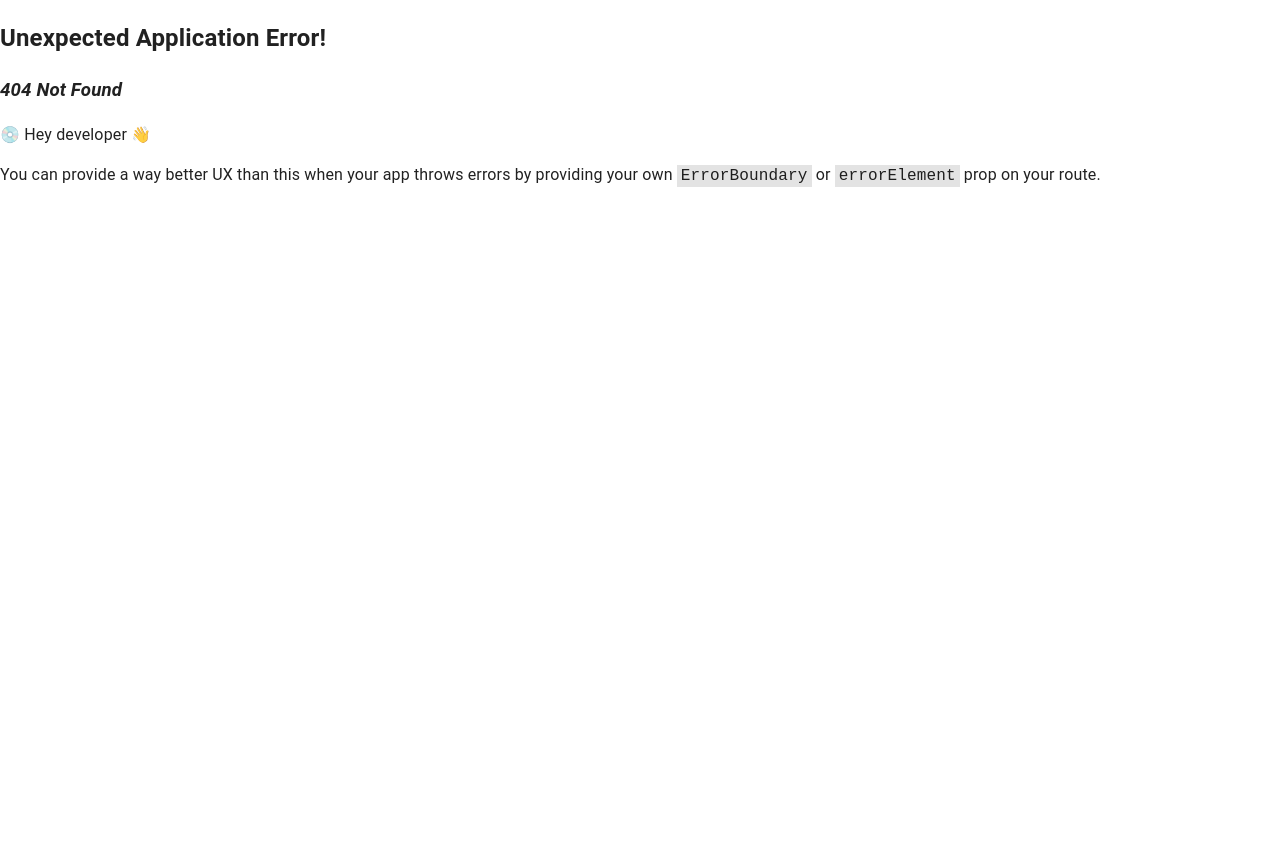
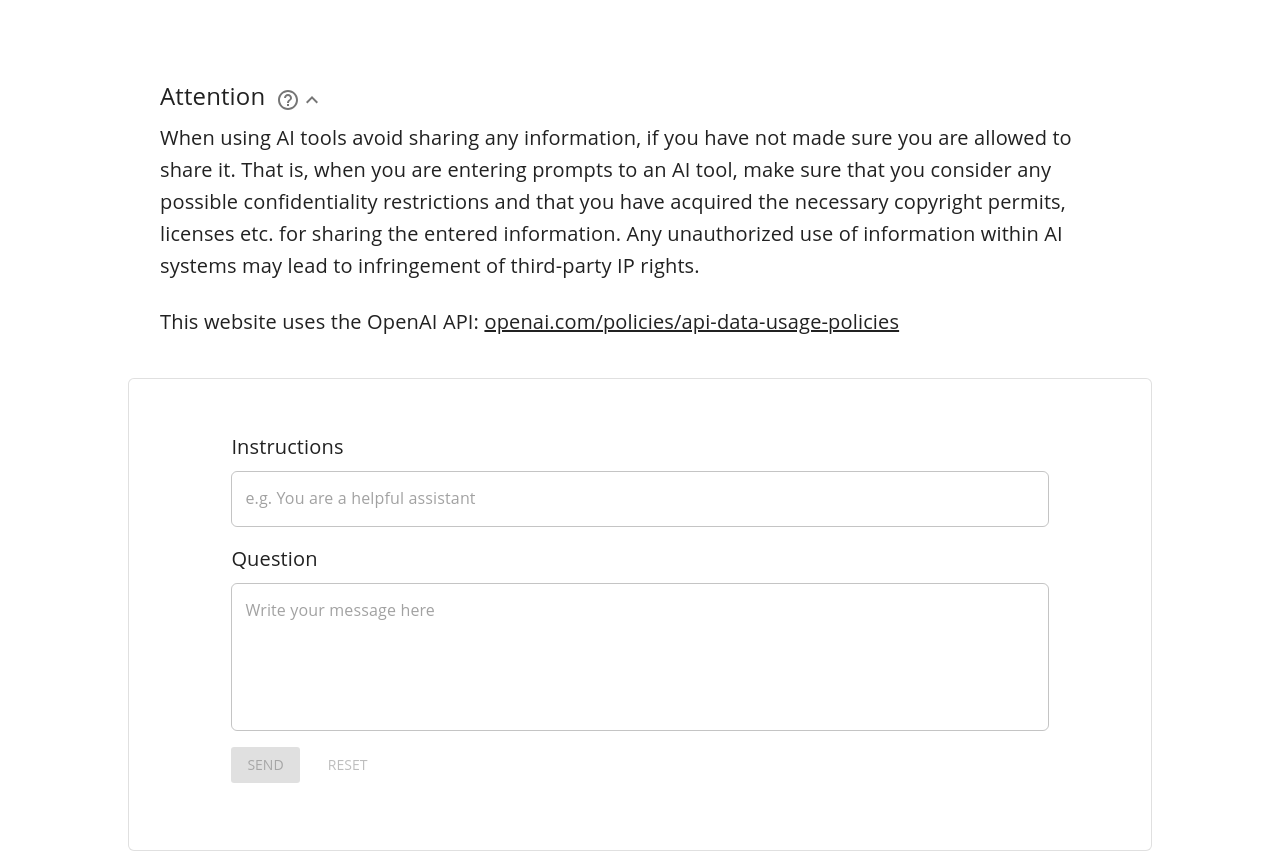
Before and after one commit to UniversityOfHelsinkiCS/gptwrapper, a React (Vite) app: page /1 in a window 1280 px wide. Before the commit this address had no page. Shown: the top 851 px of the page. Before the commit the page ends 800 px from the top, so only its background shows below. Built offline with nearby package versions, Linux system fonts and the light colour scheme; no server answers.

Commit message:
Pass course id to backend

```diff
--- a/src/client/Router.tsx
+++ b/src/client/Router.tsx
@@ -16,6 +16,7 @@ const router = createBrowserRouter(
   createRoutesFromElements(
     <Route path="/" element={<App />}>
       <Route index element={<Chat />} />
+      <Route path="/:courseId" element={<Chat />} />
       <Route path="/admin" element={<Admin />} />
       <Route path="/noaccess" element={<NoAccess />} />
     </Route>
--- a/src/client/components/Chat/index.tsx
+++ b/src/client/components/Chat/index.tsx
@@ -2,6 +2,7 @@
 import React, { useState } from 'react'
 import { Box, Paper } from '@mui/material'
 import { enqueueSnackbar } from 'notistack'
+import { useParams } from 'react-router-dom'
 
 import { Message } from '../../types'
 import { getCompletionStream } from './util'
@@ -12,6 +13,8 @@ import SendMessage from './SendMessage'
 import Email from './Email'
 
 const Chat = () => {
+  const { courseId } = useParams()
+
   const [system, setSystem] = useState('')
   const [message, setMessage] = useState('')
   const [messages, setMessages] = useState<Message[]>([])
@@ -25,7 +28,8 @@ const Chat = () => {
     try {
       const stream = await getCompletionStream(
         system,
-        messages.concat(newMessage)
+        messages.concat(newMessage),
+        courseId
       )
       const reader = stream.getReader()
 
--- a/src/client/components/Chat/util.ts
+++ b/src/client/components/Chat/util.ts
@@ -3,7 +3,8 @@ import { Message } from '../../types'
 
 export const getCompletionStream = async (
   system: string,
-  messages: Message[]
+  messages: Message[],
+  courseId?: string
 ) => {
   const response = await fetch(`${PUBLIC_URL}/api/ai/stream`, {
     method: 'POST',
@@ -12,6 +13,7 @@ export const getCompletionStream = async (
     },
     body: JSON.stringify({
       id: 'chat',
+      courseId,
       options: {
         messages: [
           {
```
